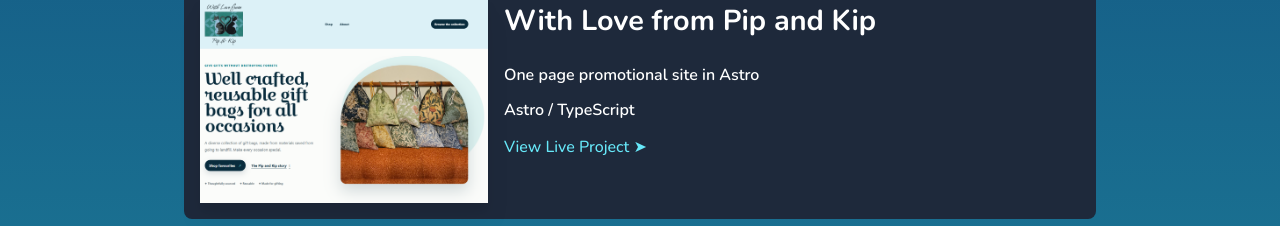
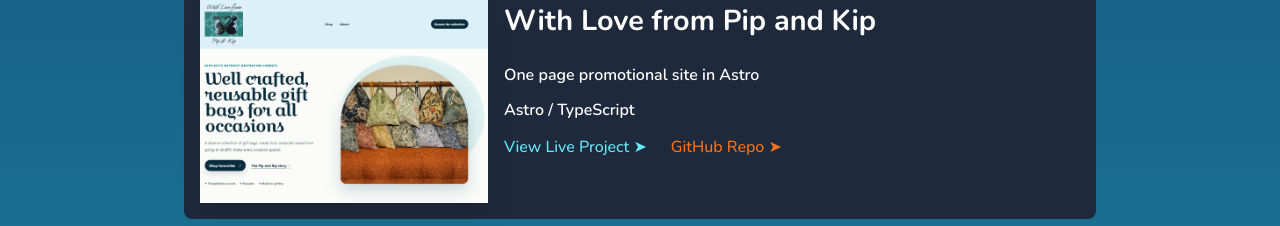
Before and after one commit to Floony7/next-blog-portfolio-2024, a Next.js app: page /portfolio in a window 1280 px wide. Shown: the part 1060-1286 px from the top of the page. Built offline with nearby package versions, Linux system fonts and the light colour scheme.

Commit message:
Add repo for pip and kip

```diff
--- a/src/data/mock.ts
+++ b/src/data/mock.ts
@@ -80,7 +80,7 @@
     paragraphOne: '',
     paragraphTwo: '',
     url: 'https://pipandkip.com/',
-    repo: '',
+    repo: 'https://github.com/Floony7/pip-and-kip-website',
     hasVideo: false
   },
   // {
```
